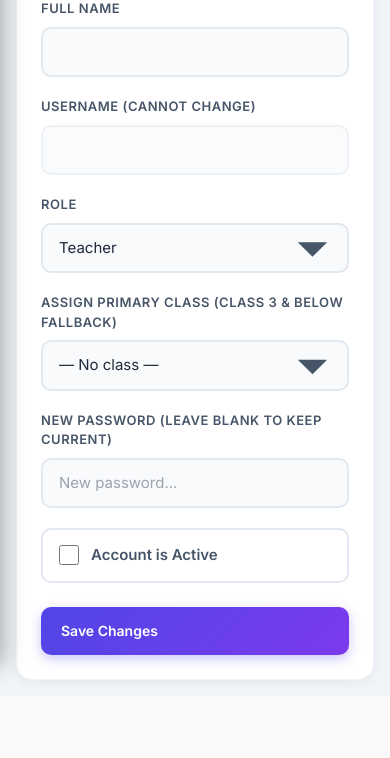
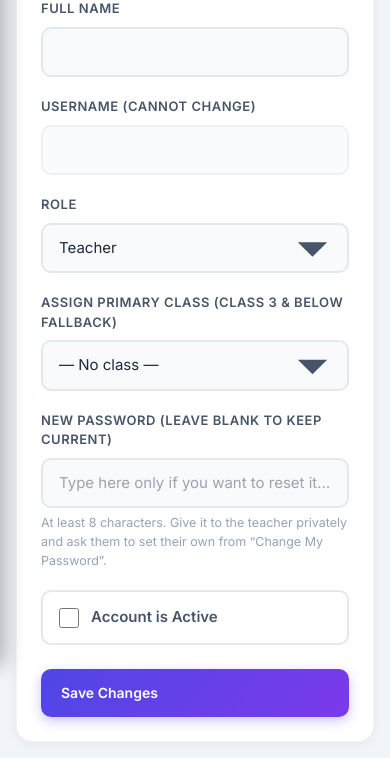
Before and after one commit to chauhanrohit85-svg/chandrabhan-school, a Python web app: template app/templates/admin/edit_user.html in a window 390 px wide. Shown: the part 179-937 px from the top of the page. Before the commit the page ends 864 px from the top, so only its background shows below. Run offline with Jinja, Linux system fonts and the light colour scheme; the template is opened without the code that fills it, so the values that code supplies are empty; some libraries are stand-ins or nearby versions.

Commit message:
Stop the teacher password reset failing silently on a phone
The Principal could not reset a teacher's forgotten password. The field works,
but two things hid the failure:

- The minimum length was enforced only on the server, so a short password
  submitted, was rejected, and the warning rendered at the top of the page —
  scrolled off screen on a phone. It looked as though nothing happened.
- The field masked its input, so a typo on a phone keyboard was invisible to an
  administrator who then had to read the password back to the teacher.

Now minlength=8 stops the browser submitting a too-short value with its own
inline message, the value is visible as it is typed, and a hint under the field
states the requirement and that the teacher should set their own afterwards.

Tests: 177 -> 179.

```diff
--- a/app/templates/admin/edit_user.html
+++ b/app/templates/admin/edit_user.html
@@ -42,8 +42,19 @@
           </select>
         </div>
         <div class="form-group">
-          <label class="form-label">New Password (leave blank to keep current)</label>
-          <input type="password" name="new_password" class="form-control" placeholder="New password…" />
+          <label class="form-label" for="new_password">New Password (leave blank to keep current)</label>
+          {# Deliberately type="text", not "password": an administrator setting
+             someone else's password needs to read it back to them, and hiding it
+             behind dots made phone typos invisible. minlength stops the browser
+             submitting a too-short value, which previously failed server-side
+             with a warning that scrolled off the top of a phone screen. #}
+          <input type="text" id="new_password" name="new_password" class="form-control"
+                 placeholder="Type here only if you want to reset it…"
+                 minlength="8" autocomplete="off" spellcheck="false" />
+          <div style="font-size:12.5px;color:#94a3b8;margin-top:6px;">
+            At least 8 characters. Give it to the teacher privately and ask them to
+            set their own from “Change My Password”.
+          </div>
         </div>
         <label class="form-check" style="margin-bottom:24px;">
           <input type="checkbox" name="is_active" {% if user.is_active %}checked{% endif %} />
```
Also changed, not shown: tests/test_passwords.py (+38 -0 lines).
